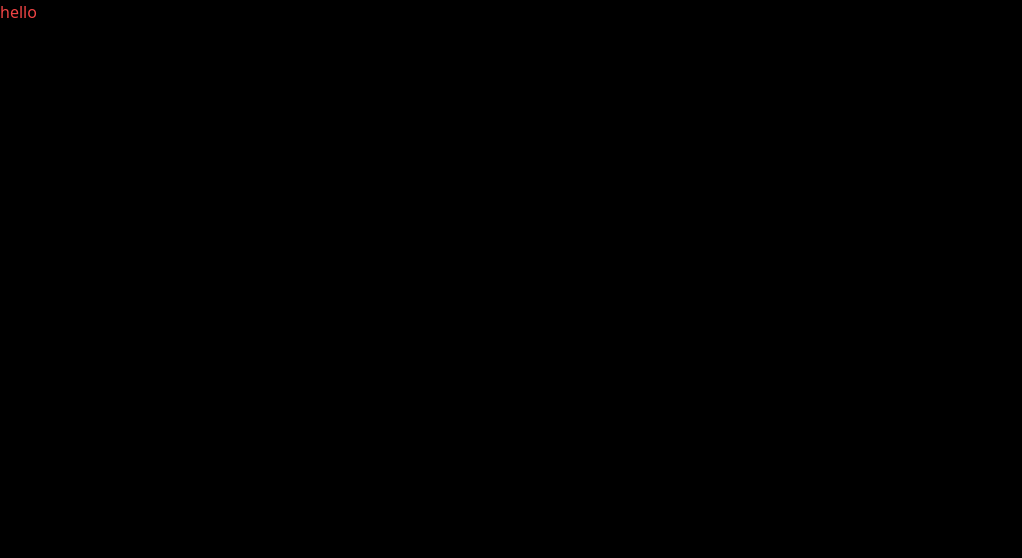
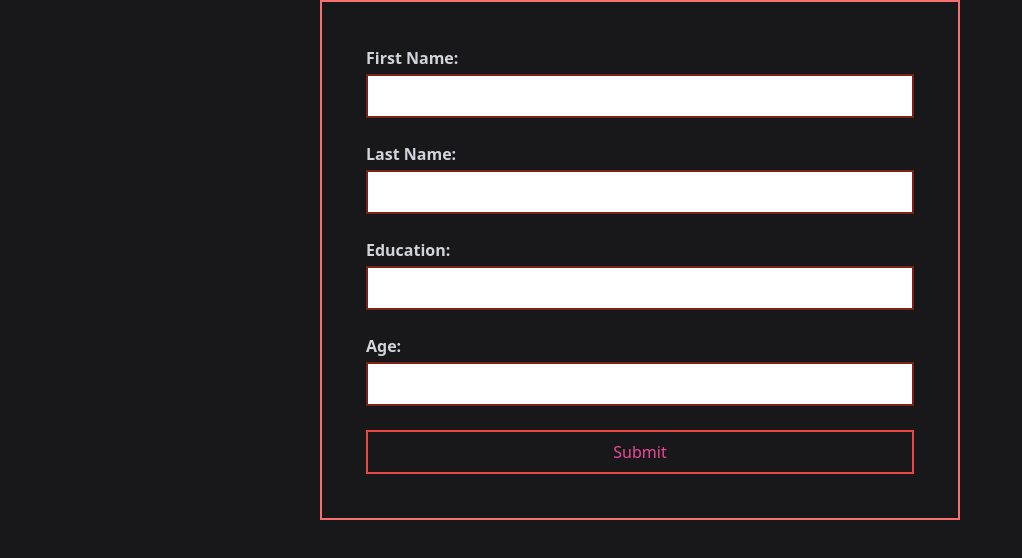
Before and after one commit to ManishDevlikar/daily-react, a React (Vite) app: page / in a window 1280 px wide. Shown: the top 558 px of the page, without its empty margins (0-1022 px from the left). Built offline with nearby package versions, Linux system fonts and the light colour scheme.

Commit message:
add form with use state

```diff
--- a/index.html
+++ b/index.html
@@ -7,7 +7,7 @@
     <meta name="viewport" content="width=device-width, initial-scale=1.0" />
     <title>Vite + React</title>
   </head>
-  <body class="bg-black">
+  <body class="bg-zinc-900">
     <div id="root"></div>
     <script type="module" src="/src/main.jsx"></script>
   </body>
--- a/src/App.jsx
+++ /dev/null
@@ -1,12 +0,0 @@
-
-function App() {
-
-
-  return (
-    <>
-      <h1 className="text-red-500">hello </h1>
-    </>
-  )
-}
-
-export default App
--- /dev/null
+++ b/src/Components/Form.jsx
@@ -0,0 +1,79 @@
+import { useState } from "react"
+
+function Form() {
+
+     const [formdata, setFormdata] = useState({firstName:"",lastName:"",age:"",education:""})
+
+
+     const [error, setError] = useState({})
+     const [isSubmit, setIsSubmit] = useState(false)
+
+
+     const handleChange = (e) => {
+        const { name, value } = e.target;
+        setFormdata({
+            ...formdata,
+          [name]: value,
+        });
+      };
+
+     function validate(data){
+        let errors= {};
+
+        if(!data.firstName)
+            errors.firstName="firstname is null"
+        if(!data.lastName)
+            errors.lastName="lastname is null"
+        if(!data.age)
+            errors.age="age is null"
+        if(!data.education)
+            errors.education="education is null"
+
+        return errors;
+      }
+
+     function handleSubmit(e){
+        e.preventDefault();
+        const errors=validate(formdata);
+        setError(errors);
+        setIsSubmit(true);
+     }
+
+  return (
+    <div className="w-full">
+      <form className="flex flex-col w-1/2 m-auto p-11 border-2 border-red-400 hover:bg-gray-950" onSubmit={handleSubmit}>
+        <label className="text-gray-300 pb-1 font-bold">First Name:</label>
+        <input className="outline-none text-pink-950 pl-2 pt-2 pb-2  border-red-900 border-2 focus:text-white focus:bg-gray-900 " type="text" name="firstName" value={formdata.firstName} onChange={handleChange}/>
+        {error.firstName&& <p className="text-red-500">{error.firstName}</p>}
+        <br/>
+        <label className="text-gray-300 pb-1 font-bold">Last Name:</label>
+        <input className="outline-none text-pink-950 pl-2 pt-2 pb-2  border-red-900 border-2 focus:text-white focus:bg-gray-900 " type="text" name="lastName" value={formdata.lastName} onChange={handleChange}/>
+        {error.lastName&& <p className="text-red-500">{error.lastName}</p>}
+        <br/>
+        <label className="text-gray-300 pb-1 font-bold">Education:</label>
+        <input className="outline-none text-pink-950 pl-2 pt-2 pb-2  border-red-900 border-2 focus:text-white focus:bg-gray-900 " type="text" name="education" value={formdata.education} onChange={handleChange}/>
+        {error.education&& <p className="text-red-500">{error.education}</p>}
+        <br/>
+        <label className="text-gray-300 pb-1 font-bold">Age:</label>
+        <input className="outline-none text-pink-950 pl-2 pt-2 pb-2  border-red-900 border-2 focus:text-white focus:bg-gray-900 " type="number" name="age" value={formdata.age} onChange={handleChange}/>
+        {error.age&& <p className="text-red-500">{error.age}</p>}
+        <br/>
+        <input className="text-pink-500 font-medium  border-2 border-red-500 p-2 hover:bg-gray-800" type="submit" value="Submit" />
+        </form>
+
+
+{isSubmit&& Object.keys(error).length==0 && <div className="mt-10">
+            <h1 className="text-pink-500 font-medium">Your Details: {formdata.firstName}</h1>
+            <p className="text-pink-500 font-medium" >First Name: {formdata.firstName}</p>
+            <p className="text-pink-500 font-medium">Last Name: {formdata.lastName
+            }</p>
+            <p className="text-pink-500 font-medium" > Education: {formdata.education}</p>
+            <p className="text-pink-500 font-medium">Age: {formdata.age
+            }</p>
+        </div>}
+
+    </div>
+  )
+}
+
+export default Form
--- a/src/main.jsx
+++ b/src/main.jsx
@@ -1,10 +1,10 @@
 import React from 'react'
 import ReactDOM from 'react-dom/client'
-import App from './App.jsx'
 import './css/index.css'
+import Form from './Components/Form.jsx'
 
 ReactDOM.createRoot(document.getElementById('root')).render(
   <React.StrictMode>
-    <App />
+    <Form />
   </React.StrictMode>,
 )
```
